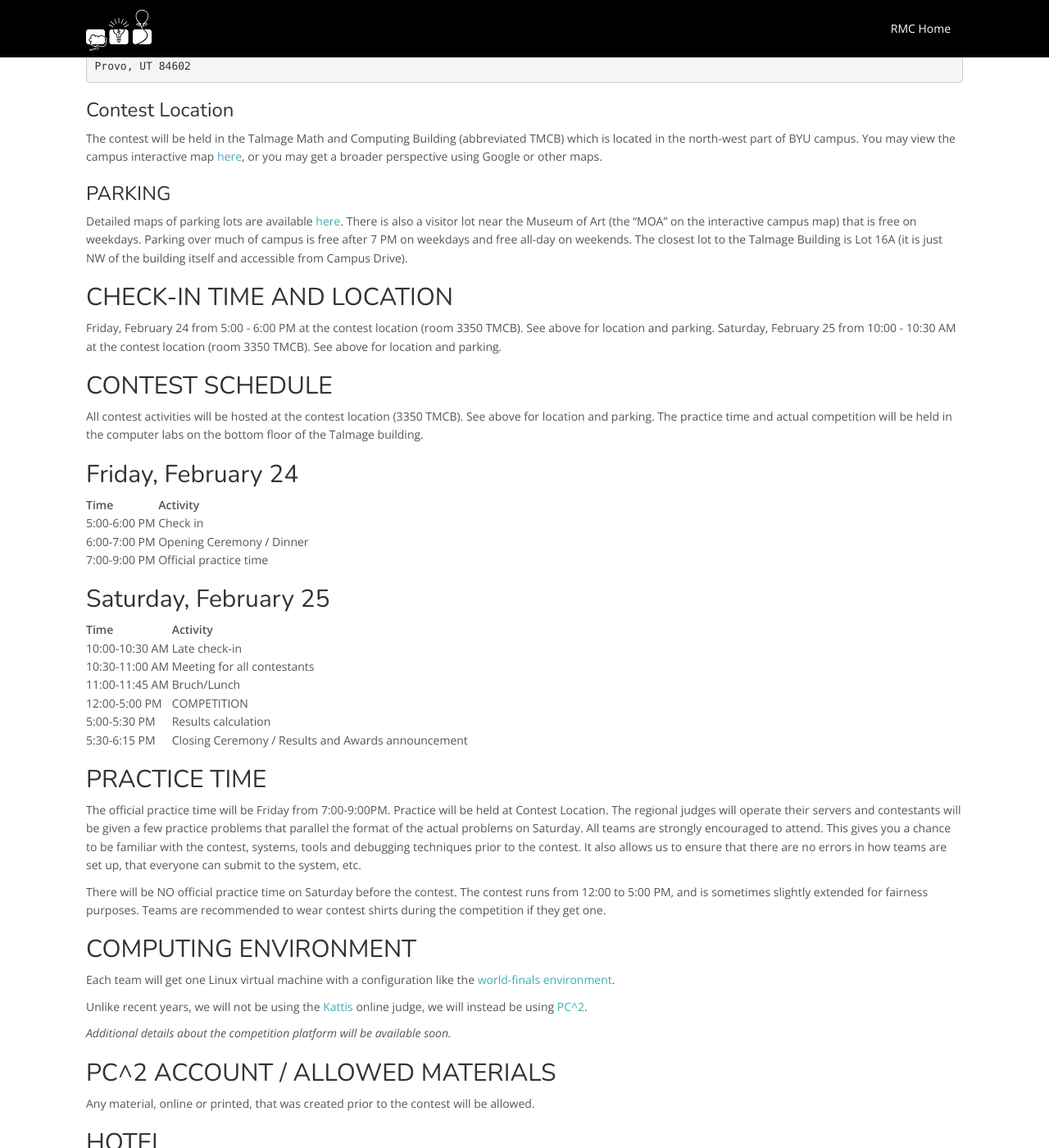
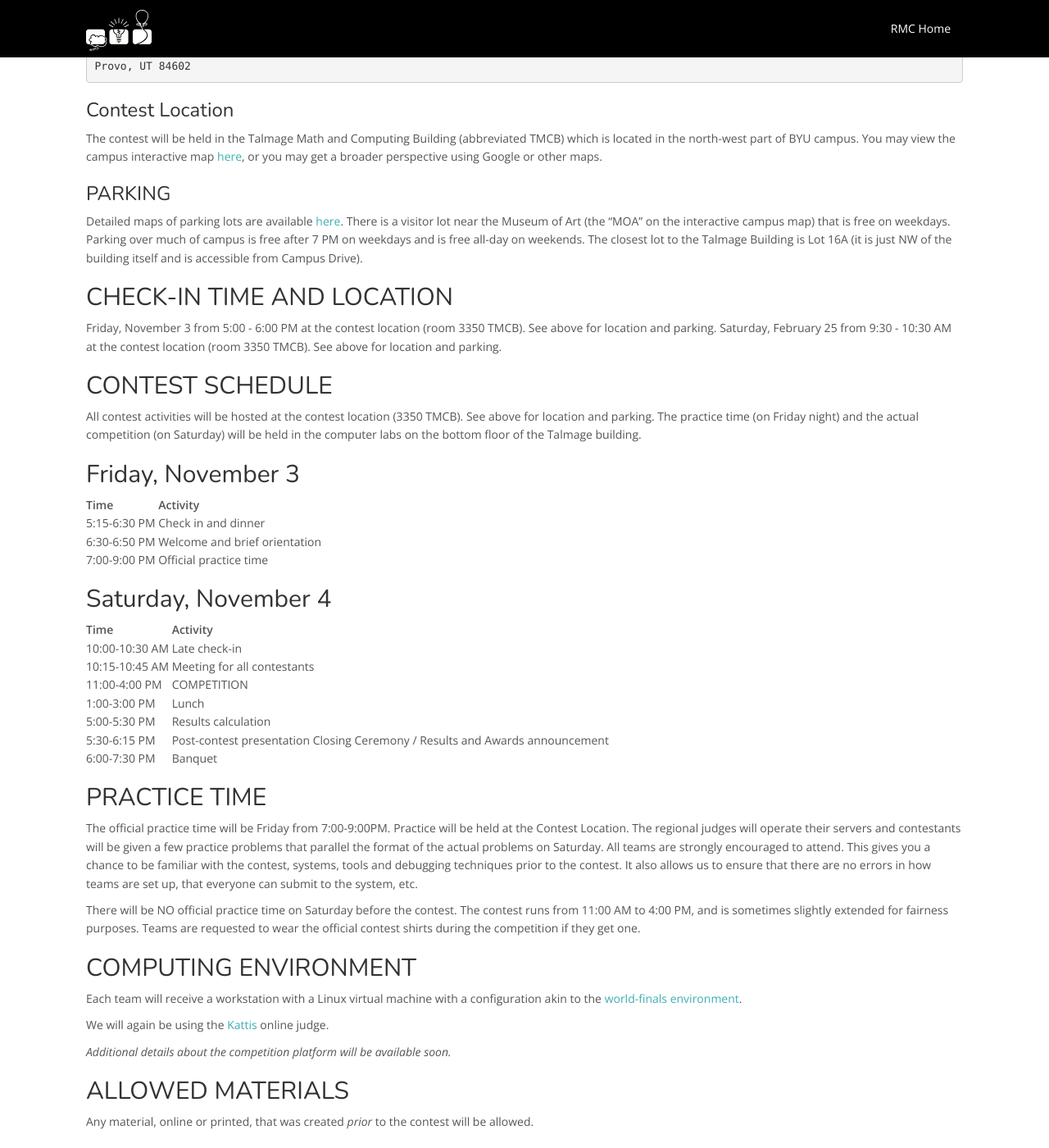
Before and after one commit to icpc/na-rocky-mountain-web, a Jekyll site: the page built from docs/byu/index.md, in a window 1280 px wide and 1400 px high, scrolled down 275 px. Shown: the whole window at 82% size. Built offline with Jekyll 4.4.1, drawn with Linux system fonts in a browser that asks for light colours; nearby versions of some CDN libraries; our own code applies the rules of GitHub Pages for plain Markdown files; some of the changed text lies outside the part shown.

Commit message:
byu updates

````diff
--- a/docs/byu/index.md
+++ b/docs/byu/index.md
@@ -8,7 +8,7 @@
 
 ```
 BYU Computer Science Department
-James E. Talmage Building (TMCB)
+James E. Talmage Math and Computing Building (TMCB)
 Provo, UT 84602
 ```
 
@@ -18,76 +18,74 @@ The contest will be held in the Talmage Math and Computing Building (abbreviated
 
 ### PARKING
 
-Detailed maps of parking lots are available [here](https://map.byu.edu).  There is also a visitor lot near the Museum of Art (the "MOA" on the interactive campus map) that is free on weekdays.  Parking over much of campus is free after 7 PM on weekdays and free all-day on weekends.  The closest lot to the Talmage Building is Lot 16A (it is just NW of the building itself and accessible from Campus Drive).
+Detailed maps of parking lots are available [here](https://map.byu.edu).  There is a visitor lot near the Museum of Art (the "MOA" on the interactive campus map) that is free on weekdays.  Parking over much of campus is free after 7 PM on weekdays and is free all-day on weekends.  The closest lot to the Talmage Building is Lot 16A (it is just NW of the building itself and is accessible from Campus Drive).
 
 ## CHECK-IN TIME AND LOCATION
 
-Friday, February 24 from 5:00 - 6:00 PM at the contest location (room 3350 TMCB). See above for location and parking.
-Saturday, February 25 from 10:00 - 10:30 AM at the contest location (room 3350 TMCB). See above for location and parking.
+Friday, November 3 from 5:00 - 6:00 PM at the contest location (room 3350 TMCB). See above for location and parking.
+Saturday, February 25 from 9:30 - 10:30 AM at the contest location (room 3350 TMCB). See above for location and parking.
 
 ## CONTEST SCHEDULE
 
-All contest activities will be hosted at the contest location (3350 TMCB). See above for location and parking.  The practice time and actual competition will be held in the computer labs on the bottom floor of the Talmage building.
+All contest activities will be hosted at the contest location (3350 TMCB). See above for location and parking.  The practice time (on Friday night) and the actual competition (on Saturday) will be held in the computer labs on the bottom floor of the Talmage building.
 
-## Friday, February 24
+## Friday, November 3
 
 | Time         |     | Activity                |
 | ------------ | --- | ----------------------- |
-| 5:00-6:00 PM |     | Check in                |
-| 6:00-7:00 PM |     | Opening Ceremony / Dinner |
+| 5:15-6:30 PM |     | Check in and dinner     |
+| 6:30-6:50 PM |     | Welcome and brief orientation |
 | 7:00-9:00 PM |     | Official practice time  |
 
-## Saturday, February 25
+## Saturday, November 4
 
 | Time       |     | Activity                              |
 | ---------- | --- | ------------------------------------- |
-| 10:00-10:30 AM  |     | Late check-in  |
-| 10:30-11:00 AM  |     | Meeting for all contestants           |
-| 11:00-11:45 AM  |     | Bruch/Lunch           |
-| 12:00-5:00 PM |     | COMPETITION |
+| 10:00-10:30 AM |     | Late check-in  |
+| 10:15-10:45 AM |     | Meeting for all contestants           |
+| 11:00-4:00 PM |     | COMPETITION |
+| 1:00-3:00 PM  |     | Lunch           |
 | 5:00-5:30 PM  |     | Results calculation                   |
-| 5:30-6:15 PM  |     | Closing Ceremony / Results and Awards announcement       |
+| 5:30-6:15 PM  |     | Post-contest presentation Closing Ceremony / Results and Awards announcement       |
+| 6:00-7:30 PM  |     | Banquet |
 
 ## PRACTICE TIME
 
-The official practice time will be Friday from 7:00-9:00PM. Practice will be held at Contest Location. The regional judges will operate their servers and
+The official practice time will be Friday from 7:00-9:00PM. Practice will be held at the Contest Location. The regional judges will operate their servers and
 contestants will be given a few practice problems that parallel the format of the actual problems on Saturday. All teams are strongly encouraged to attend.
 This gives you a chance to be familiar with the contest, systems, tools and debugging techniques prior to the contest.  It also allows us to ensure that
 there are no errors in how teams are set up, that everyone can submit to the system, etc.
 
 There will be NO official practice time on Saturday before the contest.
-The contest runs from 12:00 to 5:00 PM, and is sometimes slightly extended for fairness purposes. Teams are recommended to wear contest shirts during
+The contest runs from 11:00 AM to 4:00 PM, and is sometimes slightly extended for fairness purposes. Teams are requested to wear the official contest shirts during
 the competition if they get one.
 
 ## COMPUTING ENVIRONMENT
 
-Each team will get one Linux virtual machine with a configuration like the [world-finals environment](https://docs.icpc.global/worldfinals-programming-environment/).
+Each team will receive a workstation with a Linux virtual machine with a configuration akin to the [world-finals environment](https://docs.icpc.global/worldfinals-programming-environment/).
 
-Unlike recent years, we will not be using the [Kattis](https://open.kattis.com) online judge, we will instead be using [PC^2](https://pc2ccs.github.io/).
+We will again be using the [Kattis](https://open.kattis.com) online judge.
 
 *Additional details about the competition platform will be available soon.*
 
-## PC^2 ACCOUNT / ALLOWED MATERIALS
+## ALLOWED MATERIALS
 
-Any material, online or printed, that was created prior to the contest will be allowed.
+Any material, online or printed, that was created *prior* to the contest will be allowed.
 
 ## HOTEL
 
 Guests staying Friday night can book at one of the many hotels in town. There is not a specific hotel that we recommend, nor are there rooms blocked
 or a special rate for the contest.
 
-## FOOD
+## FOOD / MENU
 
-You may bring your own food/beverages/snacks if you wish. Please note there is no food allowed in the computer labs/working area.
+We will be providing dinner on Friday evening and will provide breakfast, lunch, and dinner on Saturday (before, during and after the contest).
 
+You may bring your own food/beverages/snacks if you wish.
+Please note that there is no food allowed in the computer labs/working area.  Any beverages in the lab must be in an enclosed container so that they does not spill if you tip them.
 
+If you have any special dietary needs, please email Ryan Farrell directly (see below).  We will do our best to accommodate such requests.
 
-### Menu
-
-- Friday:
-    - TBD
-- Saturday:
-    -  TBD
 
 ## CONTACT INFORMATION
 
````
